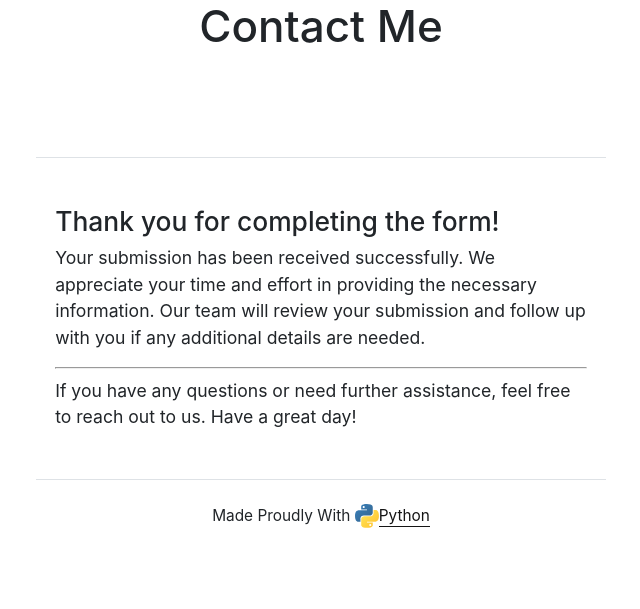
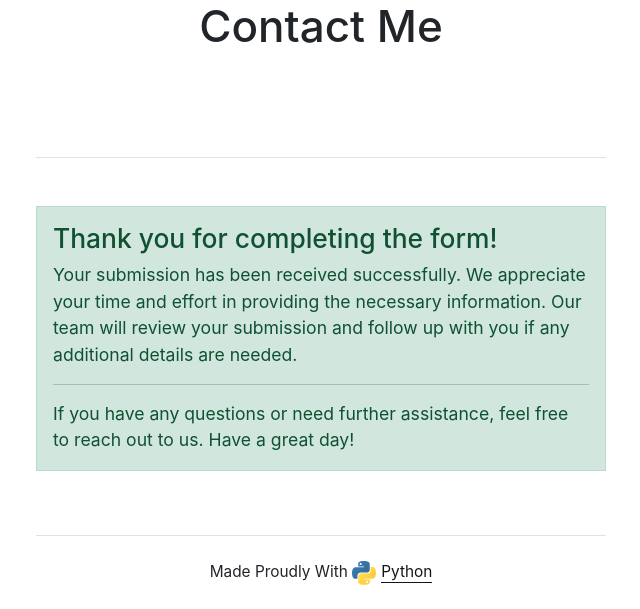
Before and after one commit to didogrigorov/didodiary, a Django app: page /success/ in a window 1280 px wide. Shown: the part 195-804 px from the top of the page, without its empty margins (319-959 px from the left). Before the commit the page ends 723 px from the top, so only its background shows below. Run offline with Django 5.2, Linux system fonts and the light colour scheme; some libraries are stand-ins or nearby versions.

Commit message:
Back to normal CSS

```diff
--- a/templates/base.html
+++ b/templates/base.html
@@ -76,7 +76,7 @@
     </g>
 </svg><a href="https://www.python.org/" class="link-fancy move-right" target="_blank" rel="nofollow">Python</a>
   </div>
-    <link rel="stylesheet" href="{% static 'css/theme.min.css' %}">
+    <link rel="stylesheet" href="{% static 'css/theme.css' %}">
   <script src="{% static 'js/bootstrap.min.js' %}"></script>
 </footer>
   </body>
```
